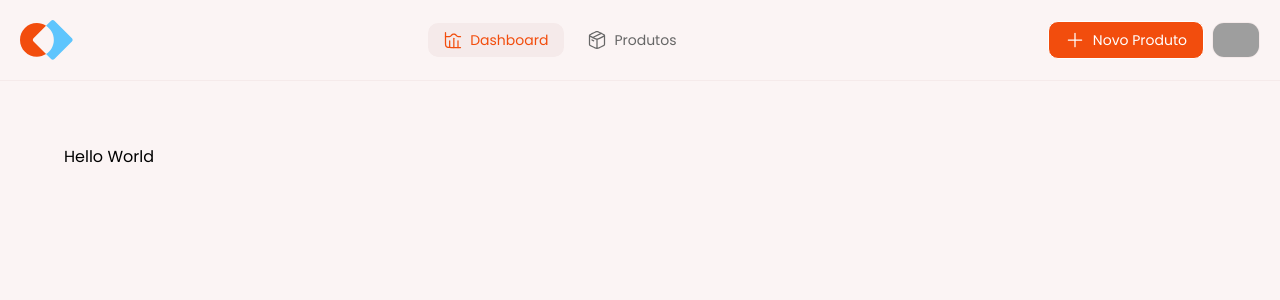
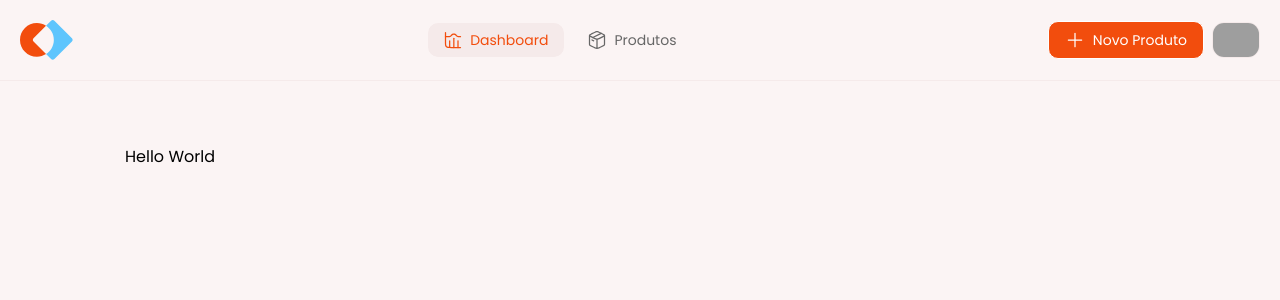
Before and after one commit to saramargarido/marketplace-web, a Next.js app: page / in a window 1280 px wide. Shown: the top 300 px of the page. Built offline with nearby package versions, Linux system fonts and the light colour scheme; grey boxes are pictures that could not be loaded.

Commit message:
layout adjustments

```diff
--- a/src/app/(home)/layout.tsx
+++ b/src/app/(home)/layout.tsx
@@ -47,7 +47,7 @@
         </div>
       </header>
       <div className="p-[4rem] mx-auto flex-1 w-full">
-        <div className="max-w-[1030px] flex-1 w-full">{children}</div>
+        <div className="max-w-[1030px] mx-auto flex-1 w-full">{children}</div>
       </div>
     </div>
   )
```
